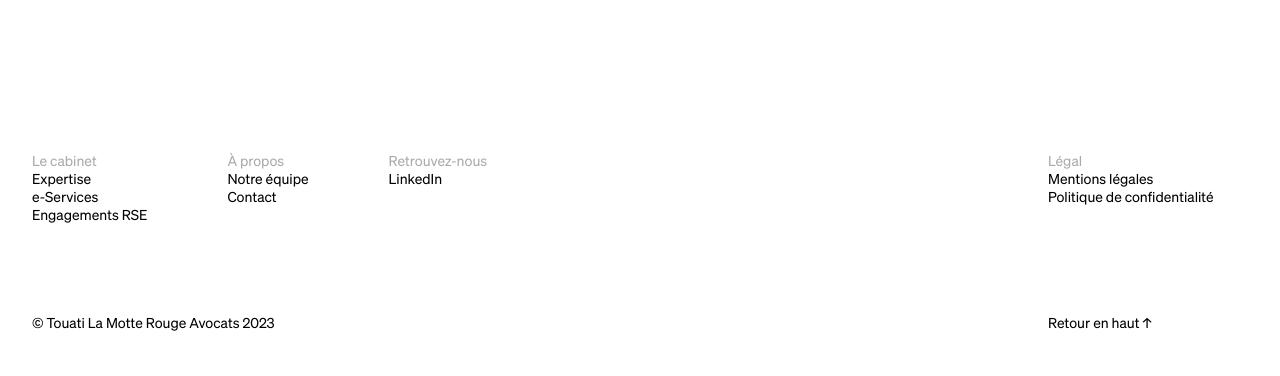
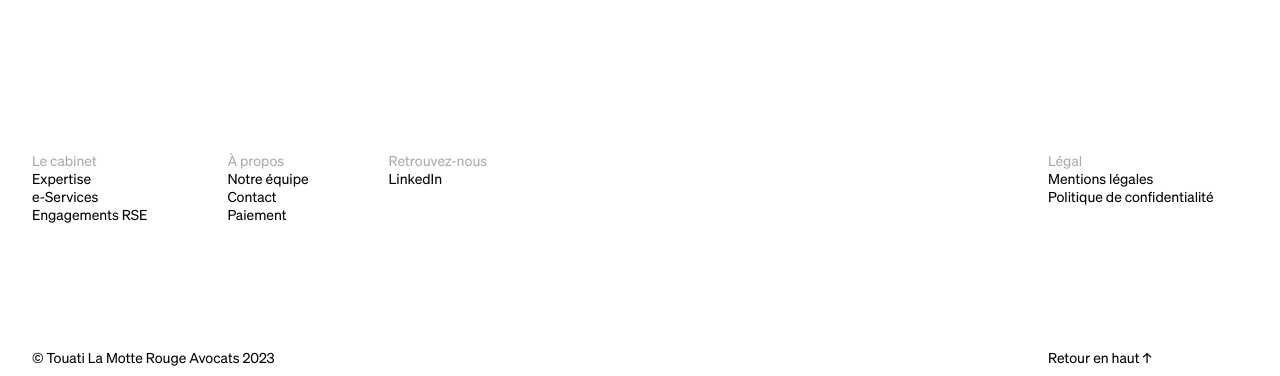
Before and after one commit to AdrienLapasset/TLMR-site, a Gatsby site: page / in a window 1280 px wide. Shown: the part 7681-8057 px from the top of the page. Before the commit the page ends 8022 px from the top, so only its background shows below. Built offline with nearby package versions, Linux system fonts and the light colour scheme; Gatsby itself is replaced by a stand-in of ours.

Commit message:
retours 15/05

```diff
--- a/src/components/Layout/Footer/index.js
+++ b/src/components/Layout/Footer/index.js
@@ -31,12 +31,11 @@ const StyledLinksContainer = styled.div`
       }
     }
     & > div {
-      &:not(:first-child) {
-        margin-top: 35px;
-        @media ${(props) => props.theme.minWidth.sm} {
-          margin-top: 0;
-        }
+      margin-bottom: 35px;
+      @media ${(props) => props.theme.minWidth.sm} {
+        margin-top: 0;
       }
+
       @media ${(props) => props.theme.minWidth.sm} {
         margin-right: 40px;
         @media ${(props) => props.theme.minWidth.md} {
@@ -87,6 +86,7 @@ const Navigation = () => {
             <h3>À propos</h3>
             <Link>Notre équipe</Link>
             <Link>Contact</Link>
+            <Link>Paiement</Link>
           </div>
           <div>
             <h3>Retrouvez-nous</h3>
```
